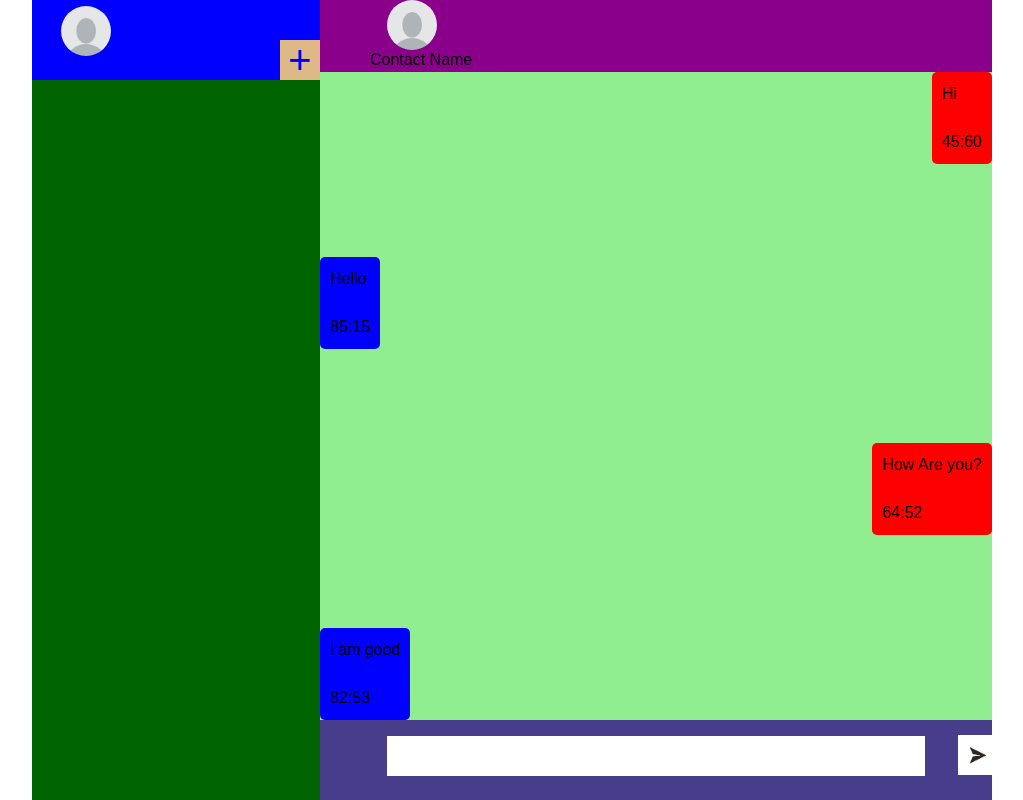
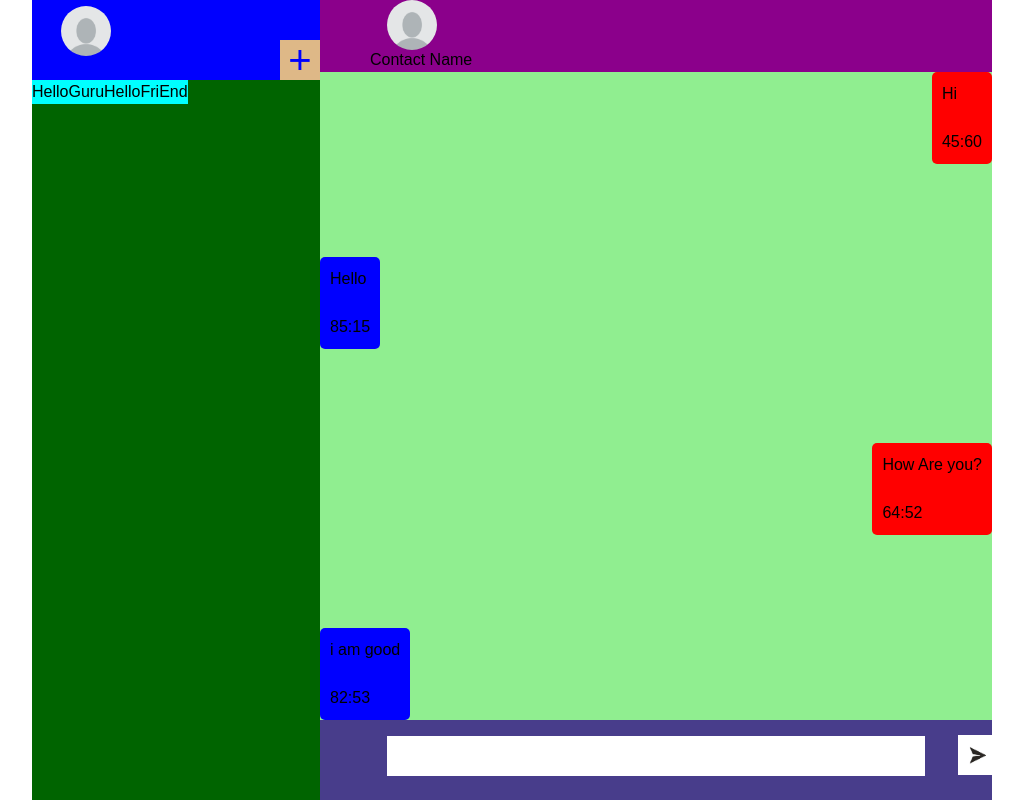
Before and after one commit to rajeshCreate72/messaging-website, a React (Create React App) app in the folder frontEnd-react/: page / in a window 1280 px wide. Shown: the whole page, without its empty margins (224-1247 px from the left). Built offline with nearby package versions, Linux system fonts and the light colour scheme.

Commit message:
Contacts list added Style not correct

```diff
--- a/frontEnd-react/src/Components/ChatsComponent/ChatsContacts.js
+++ b/frontEnd-react/src/Components/ChatsComponent/ChatsContacts.js
@@ -2,8 +2,25 @@ import React from 'react'
 import "./ChatsStyle.css"
 
 function ChatsContacts() {
+  const userId1 = "452145"
+  const userId2 = "452174"
+  const contactsList = [
+    {user: userId1, userName: "HelloGuru"},
+    {user: userId2, userName: "HelloFriEnd"}
+  ]
+
   return (
-    <div className='chats-contacts'></div>
+    <div className='chats-contacts'>
+      {contactsList.map((contacts, index) => (
+        <div className='contacts-list' key={ index } style={{display: 'inline-block'}}>
+          <form>
+            <li style={{listStyle: 'none'}}>
+              <button>{contacts.userName}</button>
+            </li>
+          </form>
+        </div>
+      )) }
+    </div>
   )
 }
 
--- a/frontEnd-react/src/Components/ChatsComponent/ChatsStyle.css
+++ b/frontEnd-react/src/Components/ChatsComponent/ChatsStyle.css
@@ -50,3 +50,8 @@
     cursor: pointer;
     background-color: burlywood;
 }
+
+/* contacts list style */
+.contacts-list {
+    background-color: aqua;
+}
```
